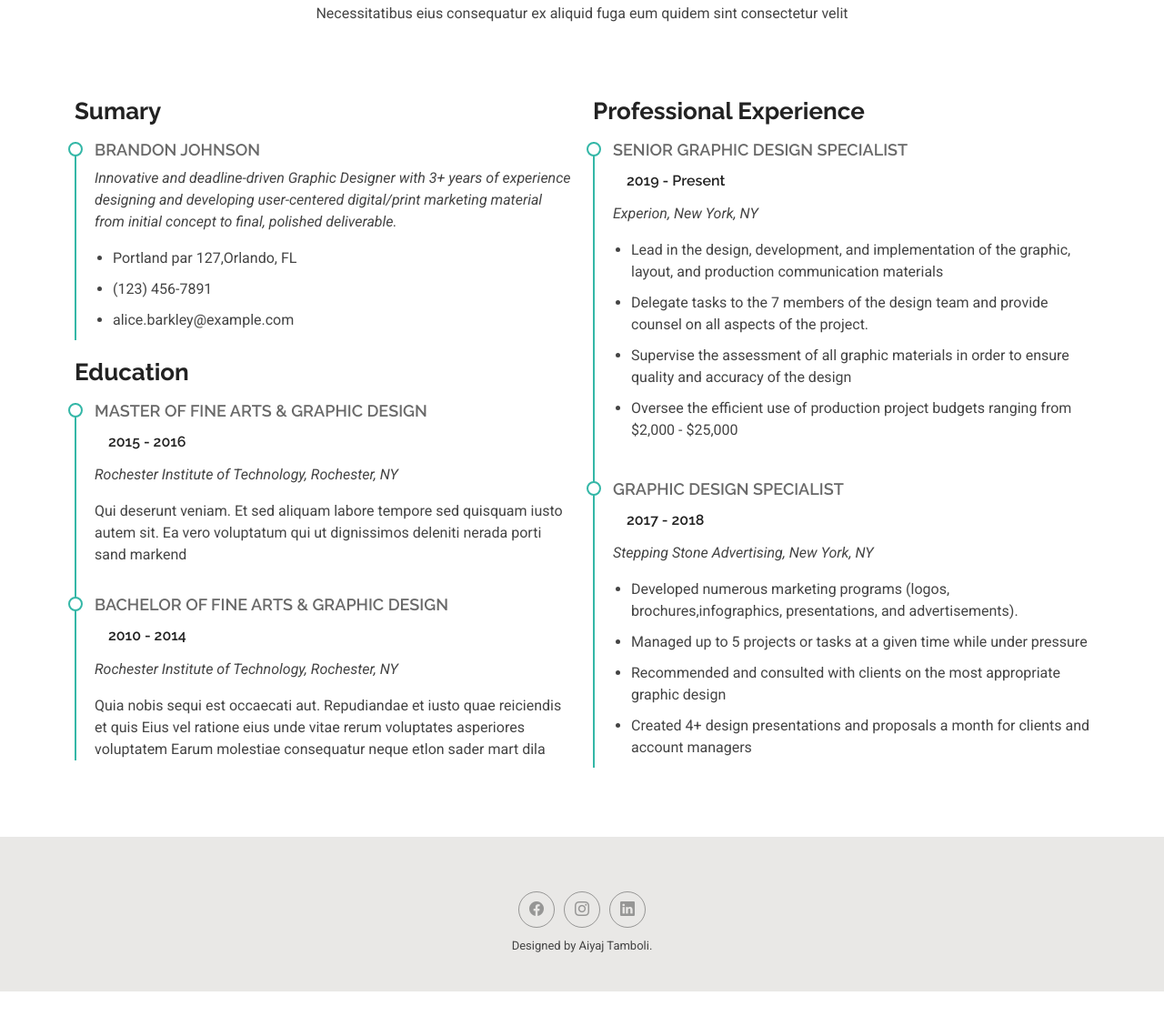
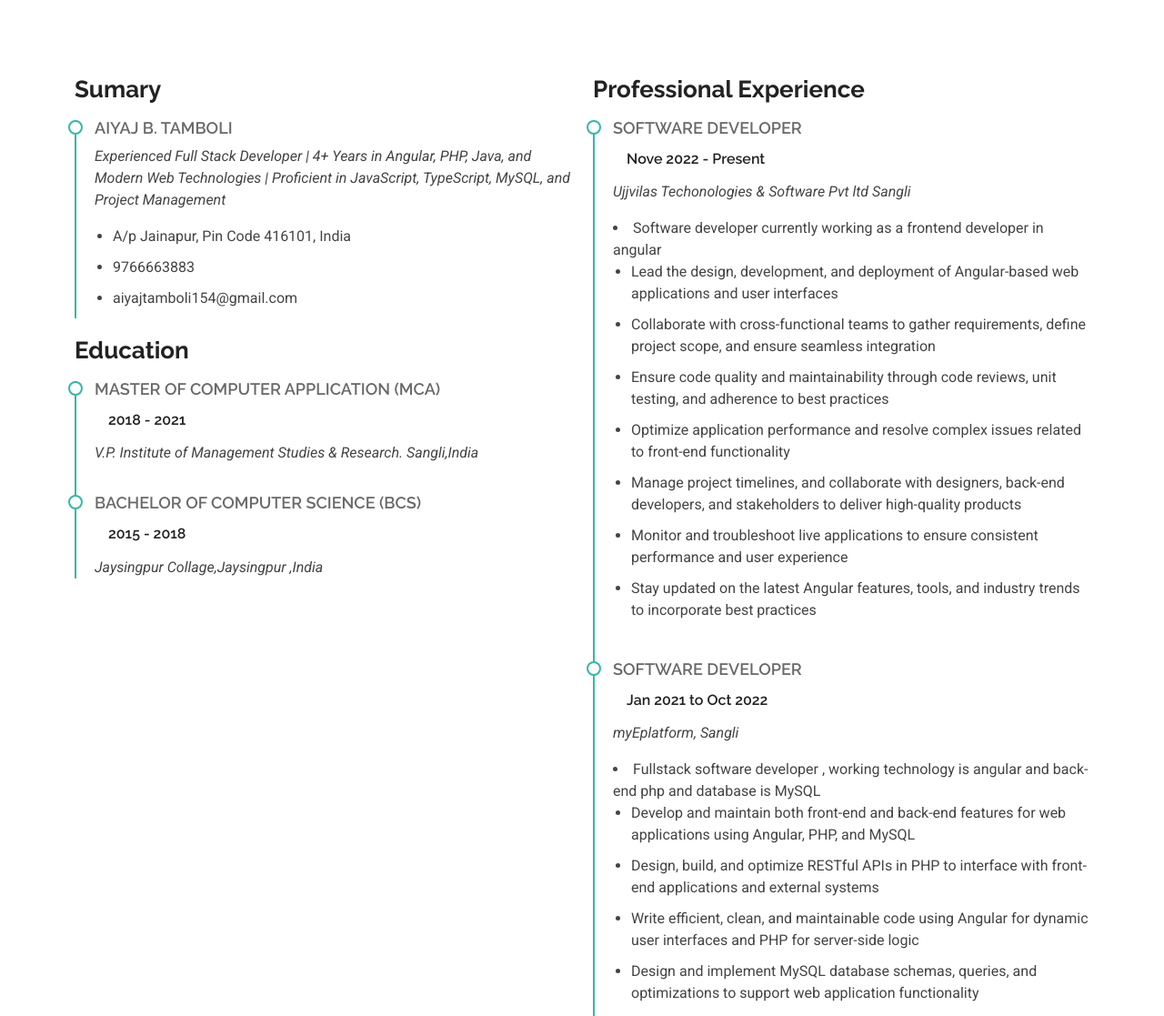
Before and after one commit to Aiyaj20/selfweb, a plain HTML site: page resume.html in a window 1280 px wide. Shown: the part 218-1335 px from the top of the page at 91% size. Before the commit the page ends 1308 px from the top, so only its background shows below. Drawn offline with Linux system fonts and the light colour scheme.

Commit message:
added new

```diff
--- a/resume.html
+++ b/resume.html
@@ -1,10 +1,9 @@
 <!DOCTYPE html>
 <html lang="en">
-
   <head>
     <meta charset="utf-8">
     <meta content="width=device-width, initial-scale=1.0" name="viewport">
-  <title>Resume - Kelly Bootstrap Template</title>
+    <title>Aiyaj Tamboli</title>
     <meta name="description" content="">
     <meta name="keywords" content="">
 
@@ -19,23 +18,13 @@
       href="https://fonts.googleapis.com/css2?family=Roboto:ital,wght@0,100;0,300;0,400;0,500;0,700;0,900;1,100;1,300;1,400;1,500;1,700;1,900&family=Poppins:ital,wght@0,100;0,200;0,300;0,400;0,500;0,600;0,700;0,800;0,900;1,100;1,200;1,300;1,400;1,500;1,600;1,700;1,800;1,900&family=Raleway:ital,wght@0,100;0,200;0,300;0,400;0,500;0,600;0,700;0,800;0,900;1,100;1,200;1,300;1,400;1,500;1,600;1,700;1,800;1,900&display=swap"
       rel="stylesheet">
 
-  <!-- Vendor CSS Files -->
     <link href="assets/vendor/bootstrap/css/bootstrap.min.css" rel="stylesheet">
     <link href="assets/vendor/bootstrap-icons/bootstrap-icons.css" rel="stylesheet">
     <link href="assets/vendor/aos/aos.css" rel="stylesheet">
     <link href="assets/vendor/swiper/swiper-bundle.min.css" rel="stylesheet">
     <link href="assets/vendor/glightbox/css/glightbox.min.css" rel="stylesheet">
 
-  <!-- Main CSS File -->
     <link href="assets/css/main.css" rel="stylesheet">
-
-  <!-- =======================================================
-  * Template Name: Kelly
-  * Template URL: https://bootstrapmade.com/kelly-free-bootstrap-cv-resume-html-template/
-  * Updated: Aug 07 2024 with Bootstrap v5.3.3
-  * Author: BootstrapMade.com
-  * License: https://bootstrapmade.com/license/
-  ======================================================== -->
   </head>
 
 <body class="resume-page">
@@ -68,16 +57,11 @@
   </header>
 
   <main class="main">
-
-    <!-- Resume Section -->
     <section id="resume" class="resume section">
-
-      <!-- Section Title -->
       <div class="container section-title" data-aos="fade-up">
         <h2>Resume</h2>
-        <p>Necessitatibus eius consequatur ex aliquid fuga eum quidem sint consectetur velit</p>
-      </div><!-- End Section Title -->
-
+        <!-- <p>Necessitatibus eius consequatur ex aliquid fuga eum quidem sint consectetur velit</p> -->
+      </div>
       <div class="container">
 
         <div class="row">
@@ -86,67 +70,74 @@
             <h3 class="resume-title">Sumary</h3>
 
             <div class="resume-item pb-0">
-              <h4>Brandon Johnson</h4>
-              <p><em>Innovative and deadline-driven Graphic Designer with 3+ years of experience designing and
-                  developing user-centered digital/print marketing material from initial concept to final, polished
-                  deliverable.</em></p>
+              <h4>Aiyaj B. Tamboli</h4>
+              <p><em>Experienced Full Stack Developer | 4+ Years in Angular, PHP, Java, and Modern Web Technologies |
+                  Proficient in JavaScript, TypeScript, MySQL, and Project Management</em></p>
               <ul>
-                <li>Portland par 127,Orlando, FL</li>
-                <li>(123) 456-7891</li>
-                <li>alice.barkley@example.com</li>
+                <li>A/p Jainapur, Pin Code 416101, India</li>
+                <li>9766663883</li>
+                <li>aiyajtamboli154@gmail.com</li>
               </ul>
             </div><!-- Edn Resume Item -->
 
             <h3 class="resume-title">Education</h3>
             <div class="resume-item">
-              <h4>Master of Fine Arts &amp; Graphic Design</h4>
-              <h5>2015 - 2016</h5>
-              <p><em>Rochester Institute of Technology, Rochester, NY</em></p>
-              <p>Qui deserunt veniam. Et sed aliquam labore tempore sed quisquam iusto autem sit. Ea vero voluptatum qui
-                ut dignissimos deleniti nerada porti sand markend</p>
-            </div><!-- Edn Resume Item -->
+              <h4>Master Of Computer Application (MCA) </h4>
+              <h5>2018 - 2021</h5>
+              <p><em>V.P. Institute of Management Studies & Research. Sangli,India</em></p>
+            </div>
 
             <div class="resume-item">
-              <h4>Bachelor of Fine Arts &amp; Graphic Design</h4>
-              <h5>2010 - 2014</h5>
-              <p><em>Rochester Institute of Technology, Rochester, NY</em></p>
-              <p>Quia nobis sequi est occaecati aut. Repudiandae et iusto quae reiciendis et quis Eius vel ratione eius
-                unde vitae rerum voluptates asperiores voluptatem Earum molestiae consequatur neque etlon sader mart
-                dila</p>
-            </div><!-- Edn Resume Item -->
+              <h4>Bachelor of Computer Science (BCS)</h4>
+              <h5>2015 - 2018</h5>
+              <p><em>Jaysingpur Collage,Jaysingpur ,India</em></p>
+
+            </div>
 
           </div>
 
           <div class="col-lg-6" data-aos="fade-up" data-aos-delay="200">
             <h3 class="resume-title">Professional Experience</h3>
             <div class="resume-item">
-              <h4>Senior graphic design specialist</h4>
-              <h5>2019 - Present</h5>
-              <p><em>Experion, New York, NY </em></p>
+              <h4>Software Developer</h4>
+              <h5>Nove 2022 - Present</h5>
+              <p><em>Ujjvilas Techonologies & Software Pvt ltd Sangli</em></p>
+              <li>Software developer currently working as a frontend developer in angular</li>
+
               <ul>
-                <li>Lead in the design, development, and implementation of the graphic, layout, and production
-                  communication materials</li>
-                <li>Delegate tasks to the 7 members of the design team and provide counsel on all aspects of the
-                  project. </li>
-                <li>Supervise the assessment of all graphic materials in order to ensure quality and accuracy of the
-                  design</li>
-                <li>Oversee the efficient use of production project budgets ranging from $2,000 - $25,000</li>
+                <li>Lead the design, development, and deployment of Angular-based web applications and user interfaces
+                </li>
+                <li>Collaborate with cross-functional teams to gather requirements, define project scope, and ensure
+                  seamless integration</li>
+                <li>Ensure code quality and maintainability through code reviews, unit testing, and adherence to best
+                  practices</li>
+                <li>Optimize application performance and resolve complex issues related to front-end functionality</li>
+                <li>Manage project timelines, and collaborate with designers, back-end developers, and stakeholders to
+                  deliver high-quality products</li>
+                <li>Monitor and troubleshoot live applications to ensure consistent performance and user experience</li>
+                <li>Stay updated on the latest Angular features, tools, and industry trends to incorporate best
+                  practices</li>
               </ul>
-            </div><!-- Edn Resume Item -->
+            </div>
+            <div class="resume-item">
+              <h4>Software Developer</h4>
+              <h5>Jan 2021 to Oct 2022 </h5>
+              <p><em>myEplatform, Sangli</em></p>
+              <li>Fullstack software developer , working technology is angular and back-end php and database is MySQL
+              </li>
 
-            <div class="resume-item">
-              <h4>Graphic design specialist</h4>
-              <h5>2017 - 2018</h5>
-              <p><em>Stepping Stone Advertising, New York, NY</em></p>
               <ul>
-                <li>Developed numerous marketing programs (logos, brochures,infographics, presentations, and
-                  advertisements).</li>
-                <li>Managed up to 5 projects or tasks at a given time while under pressure</li>
-                <li>Recommended and consulted with clients on the most appropriate graphic design</li>
-                <li>Created 4+ design presentations and proposals a month for clients and account managers</li>
+                <li>Develop and maintain both front-end and back-end features for web applications using Angular, PHP, and MySQL</li>
+                <li>Design, build, and optimize RESTful APIs in PHP to interface with front-end applications and external systems</li>
+                <li>Write efficient, clean, and maintainable code using Angular for dynamic user interfaces and PHP for server-side logic</li>
+                <li>Design and implement MySQL database schemas, queries, and optimizations to support web application functionality</li>
+                <li>Manage full application lifecycle from development to deployment, ensuring timely delivery of features and updates</li>
+                <li>Work with version control tools like Git to manage and collaborate on codebase, ensuring code consistency and team collaboration</li>
+                <li>Conduct thorough testing, debugging, and troubleshooting to ensure high-quality, bug-free applications</li>
+                <li>Participate in sprint planning, code reviews, and Agile development practices to improve team productivity</li>
+
               </ul>
-            </div><!-- Edn Resume Item -->
-
+            </div>
           </div>
 
         </div>
```
Also changed, not shown: about.html (+6 -0 lines), contact.html (+29 -116 lines), services.html (+12 -41 lines). Lines whose indentation alone changed are shown as unchanged.
